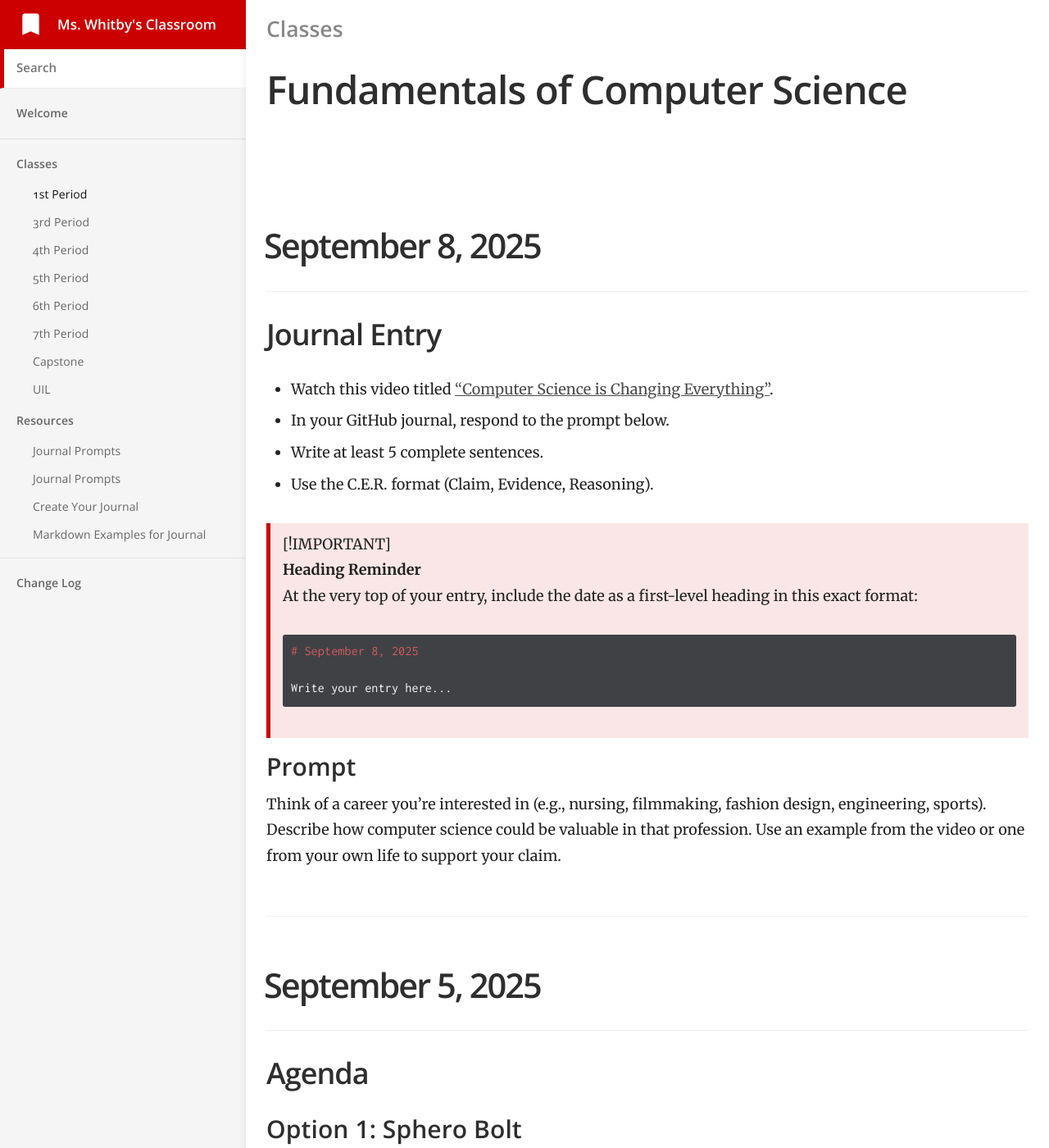
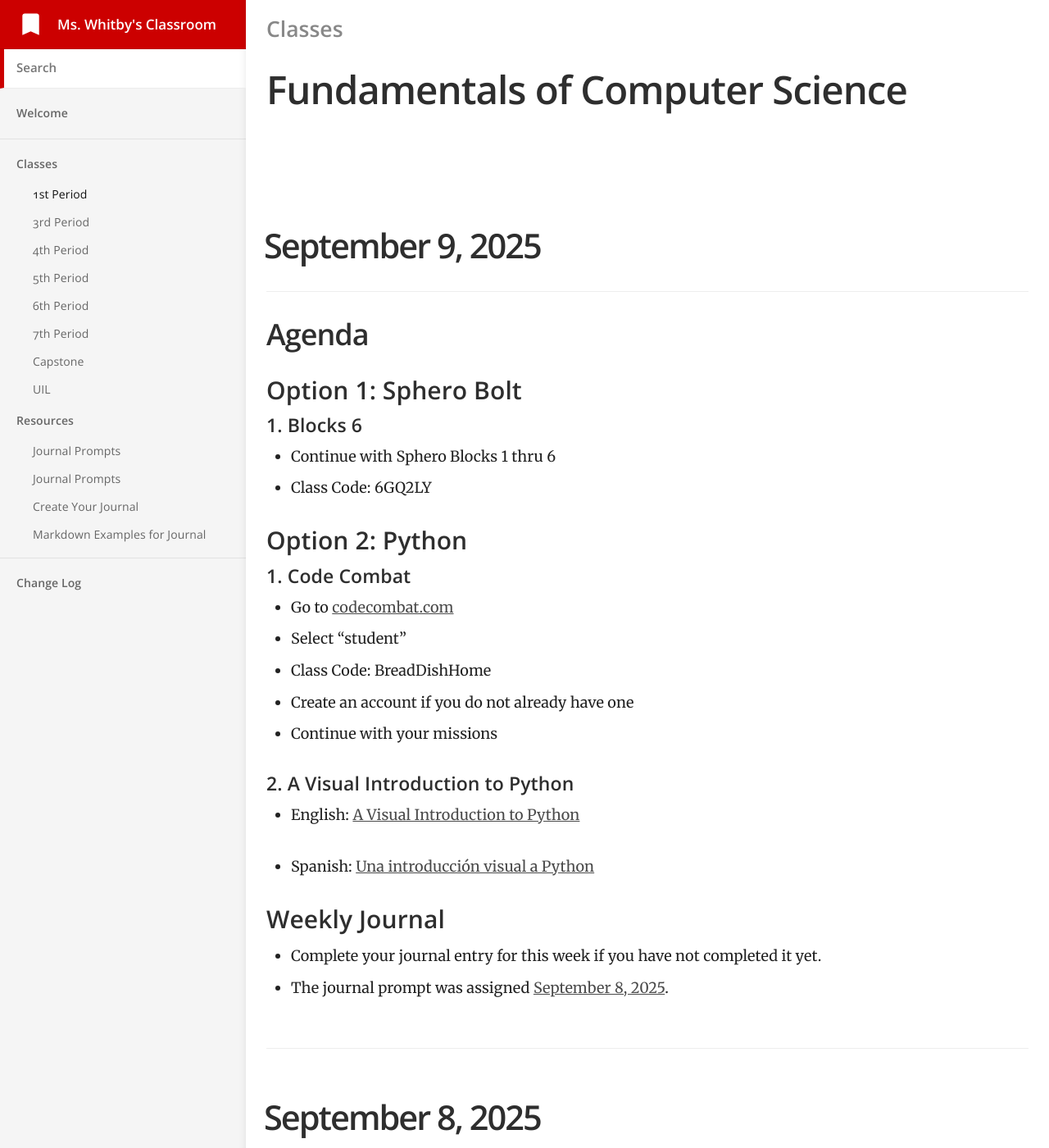
Before and after one commit to mswhitby/classroom, a Jekyll site: the page built from _docs/classes/1st.md, in a window 1280 px wide and 1400 px high. Shown: the whole window at 82% size. Built offline with Jekyll 4.4.1, drawn with Linux system fonts in a browser that asks for light colours.

Commit message:
Updated Lessons

```diff
--- a/_docs/classes/1st.md
+++ b/_docs/classes/1st.md
@@ -4,6 +4,41 @@ subtitle: Fundamentals of Computer Science
 category: Classes
 order: 1
 ---
+
+# September 9, 2025
+
+## Agenda
+
+### Option 1: Sphero Bolt
+
+#### 1. Blocks 6
+
+- Continue with Sphero Blocks 1 thru 6
+- Class Code: 6GQ2LY
+
+### Option 2: Python
+
+#### 1. Code Combat
+
+- Go to [codecombat.com](https://codecombat.com)
+- Select "student"
+- Class Code: BreadDishHome
+- Create an account if you do not already have one
+- Continue with your missions
+
+#### 2. A Visual Introduction to Python
+
+- English: [A Visual Introduction to Python](https://hourofpython.trinket.io/a-visual-introduction-to-python#/welcome/an-hour-of-code)
+
+- Spanish: [Una introducción visual a Python](https://hourofpython.com/una-introduccion-visual-a-python/index.html)
+
+
+### Weekly Journal
+
+- Complete your journal entry for this week if you have not completed it yet.
+- The journal prompt was assigned [September 8, 2025](https://github.com/mswhitby/WHSTechNotes/blob/main/journal.md#september-8-2025).
+
+----
 
 # September 8, 2025
 
```
